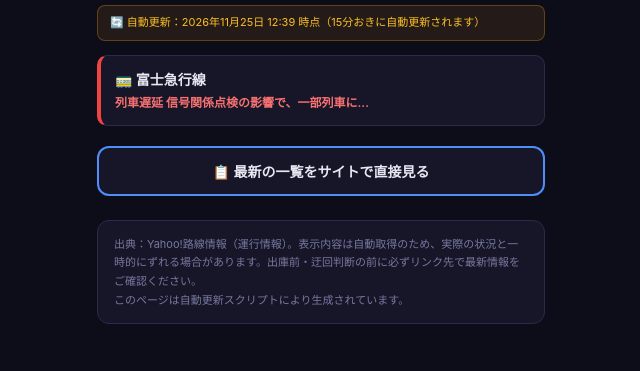
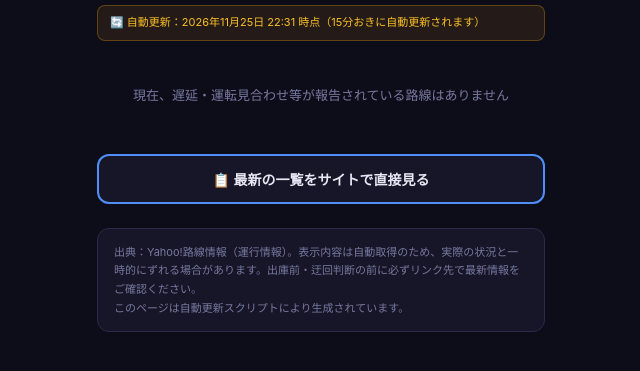
Before and after one commit to odioai001-eng/ichiban-haneda, a plain HTML site: page train_status_hub.html in a window 1280 px wide. Shown: the part 129-500 px from the top of the page, without its empty margins (319-959 px from the left). Drawn offline with Linux system fonts and the light colour scheme.

Commit message:
自動更新: 運行情報ハブ (2026-11-25 13:31)

```diff
--- a/train_status_hub.html
+++ b/train_status_hub.html
@@ -32,16 +32,13 @@ h1{font-size:19px;font-weight:800;margin-bottom:4px;display:flex;align-items:cen
 
 <h1>🚨 運行情報ハブ</h1>
 <div class="sub">人身事故・車両故障等による遅延・運転見合わせが出ている路線を先読み</div>
-<div class="updated">🔄 自動更新：2026年11月25日 12:39 時点（15分おきに自動更新されます）</div>
+<div class="updated">🔄 自動更新：2026年11月25日 22:31 時点（15分おきに自動更新されます）</div>
 
 
 <div id="items-container">
-<div class="item" data-line="富士急行線">
-  <div class="route">🚃 富士急行線</div>
-  <div class="status">列車遅延 信号関係点検の影響で、一部列車に...</div>
+
 </div>
-</div>
-
+<div class="empty-msg">現在、遅延・運転見合わせ等が報告されている路線はありません</div>
 
 <a class="linkbtn" href="https://transit.yahoo.co.jp/diainfo/area/4" target="_blank" style="margin-top:20px">
   📋 最新の一覧をサイトで直接見る
```
